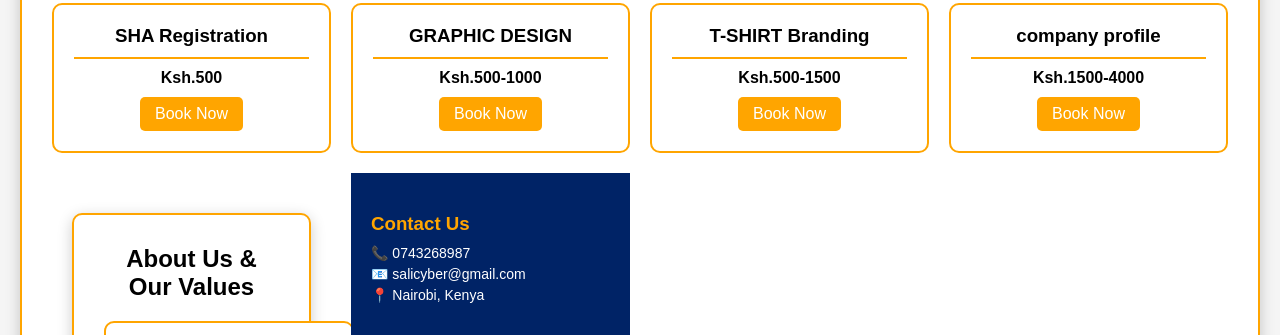
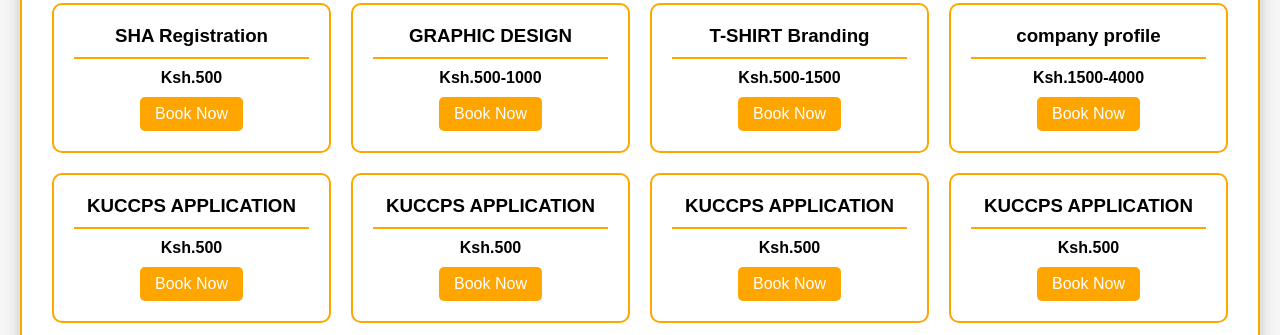
Before and after one commit to salicommunication/cyber2solution.com, a plain HTML site: page index.html in a window 1280 px wide. Shown: the part 943-1278 px from the top of the page. Drawn offline with Linux system fonts and the light colour scheme.

Commit message:
Update index.html

```diff
--- a/index.html
+++ b/index.html
@@ -366,6 +366,34 @@
 <p class="price">Ksh.1500-4000</p>
 <a href="https://docs.google.com/forms/d/e/1FAIpQLSfz8JFsDS38V2CiV0BsPHgoZh8cUbS69Hv-VHcy8AJuxwiN2A/viewform"class="book-btn" target="_blank">Book Now</a>
 </div>
+     <div class="service">
+<h3>KUCCPS APPLICATION</h3>
+<div class="divider"></div>
+<p class="price">Ksh.500</p>
+<a href="https://docs.google.com/forms/d/e/1FAIpQLSfz8JFsDS38V2CiV0BsPHgoZh8cUbS69Hv-VHcy8AJuxwiN2A/viewform"class="book-btn" target="_blank">Book Now</a>
+ </div>
+
+     <div class="service">
+<h3>KUCCPS APPLICATION</h3>
+<div class="divider"></div>
+<p class="price">Ksh.500</p>
+<a href="https://docs.google.com/forms/d/e/1FAIpQLSfz8JFsDS38V2CiV0BsPHgoZh8cUbS69Hv-VHcy8AJuxwiN2A/viewform"class="book-btn" target="_blank">Book Now</a>
+ </div>
+
+     <div class="service">
+<h3>KUCCPS APPLICATION</h3>
+<div class="divider"></div>
+<p class="price">Ksh.500</p>
+<a href="https://docs.google.com/forms/d/e/1FAIpQLSfz8JFsDS38V2CiV0BsPHgoZh8cUbS69Hv-VHcy8AJuxwiN2A/viewform"class="book-btn" target="_blank">Book Now</a>
+ </div>
+
+     <div class="service">
+<h3>KUCCPS APPLICATION</h3>
+<div class="divider"></div>
+<p class="price">Ksh.500</p>
+<a href="https://docs.google.com/forms/d/e/1FAIpQLSfz8JFsDS38V2CiV0BsPHgoZh8cUbS69Hv-VHcy8AJuxwiN2A/viewform"class="book-btn" target="_blank">Book Now</a>
+ </div>
+
 <!-- ABOUT / MISSION / VISION / CORE VALUES -->
 <div class="section" id="about">
 <h2>About Us & Our Values</h2>
```
